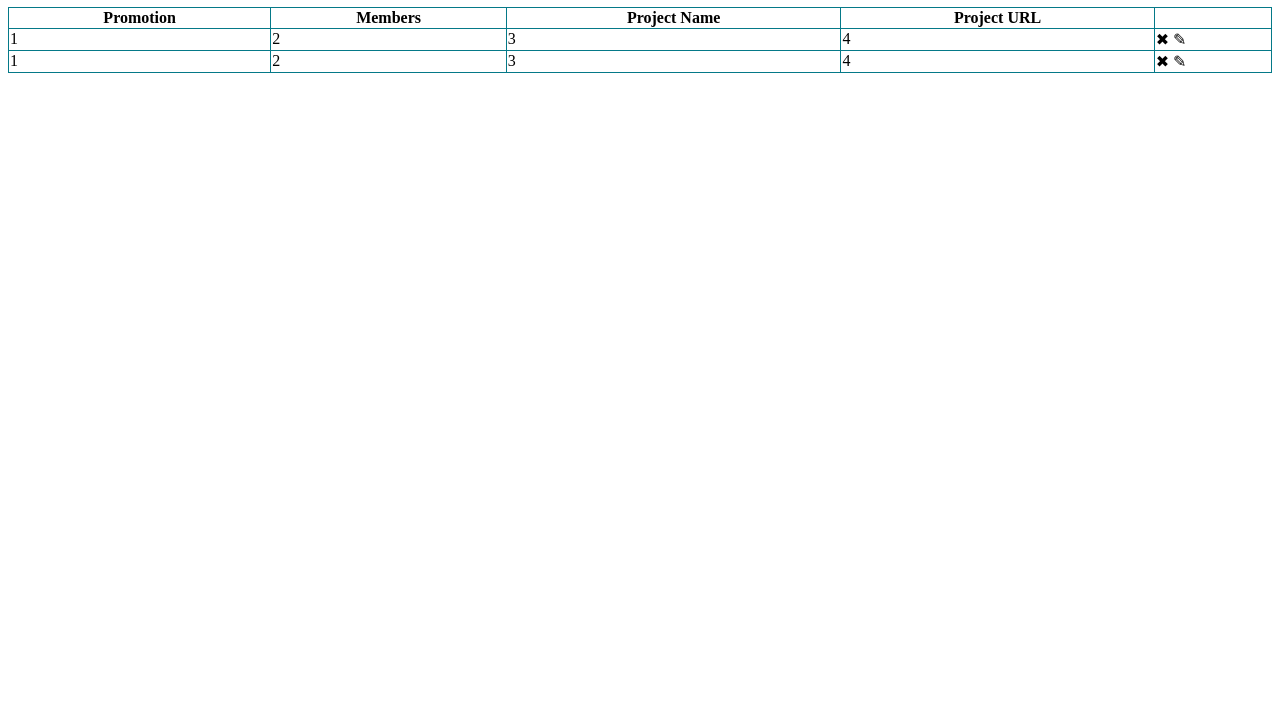
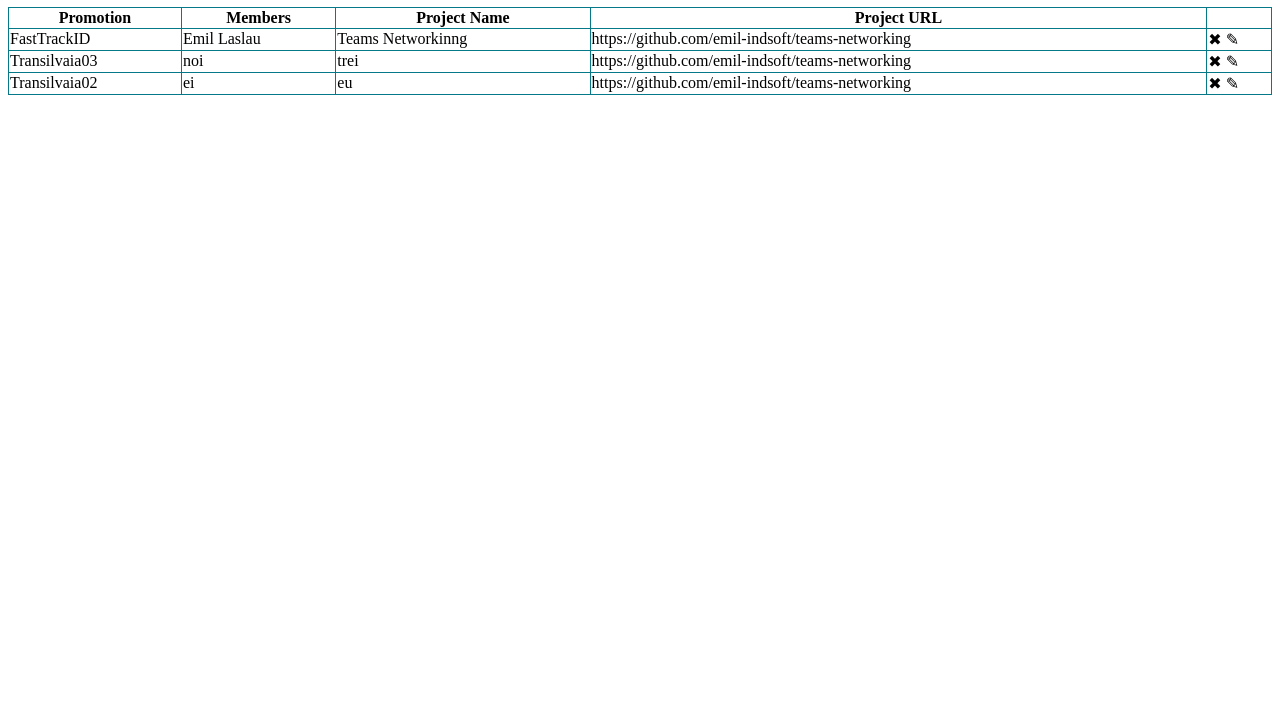
Before and after one commit to emil-indsoft/teams-networking, a website built with webpack: page src/index.html in a window 1280 px wide. Shown: the part 73-800 px from the top of the page. Built offline with nearby package versions, Linux system fonts and the light colour scheme.

Commit message:
displayTeams from json into table

```diff
--- a/src/index.html
+++ b/src/index.html
@@ -18,22 +18,7 @@
           <th></th>
         </tr>
       </thead>
-      <tbody>
-        <tr>
-          <td>1</td>
-          <td>2</td>
-          <td>3</td>
-          <td>4</td>
-          <td>&#10006 &#9998;</td>
-        </tr>
-        <tr>
-          <td>1</td>
-          <td>2</td>
-          <td>3</td>
-          <td>4</td>
-          <td>&#10006 &#9998;</td>
-        </tr>
-      </tbody>
+      <tbody></tbody>
     </table>
   </body>
 </html>
--- a/src/index.js
+++ b/src/index.js
@@ -1,10 +1,30 @@
 import "./style.css";
+
+function $(selector) {
+  return document.querySelector(selector);
+}
+
+function getTeamAsHTML(team) {
+  return `<tr>
+    <td>${team.promotion}</td>
+    <td>${team.members}</td>
+    <td>${team.name}</td>
+    <td>${team.url}</td>
+    <td>&#10006 &#9998;</td>
+  </tr>`;
+}
+
+function displayTeams(teams) {
+  const teamsHTML = teams.map(getTeamAsHTML);
+  console.warn("teamsHTML", teamsHTML);
+  $("#teamsTable tbody").innerHTML = teamsHTML.join("");
+}
 
 function loadTeams() {
   fetch("teams.json")
     .then(r => r.json())
     .then(teams => {
-      console.warn("result", teams);
+      displayTeams(teams);
     });
 }
 
--- a/src/teams.json
+++ b/src/teams.json
@@ -12,5 +12,12 @@
     "members": "noi",
     "name": "trei",
     "url": "https://github.com/emil-indsoft/teams-networking"
+  },
+  {
+    "id": 3,
+    "promotion": "Transilvaia02",
+    "members": "ei",
+    "name": "eu",
+    "url": "https://github.com/emil-indsoft/teams-networking"
   }
 ]
```
